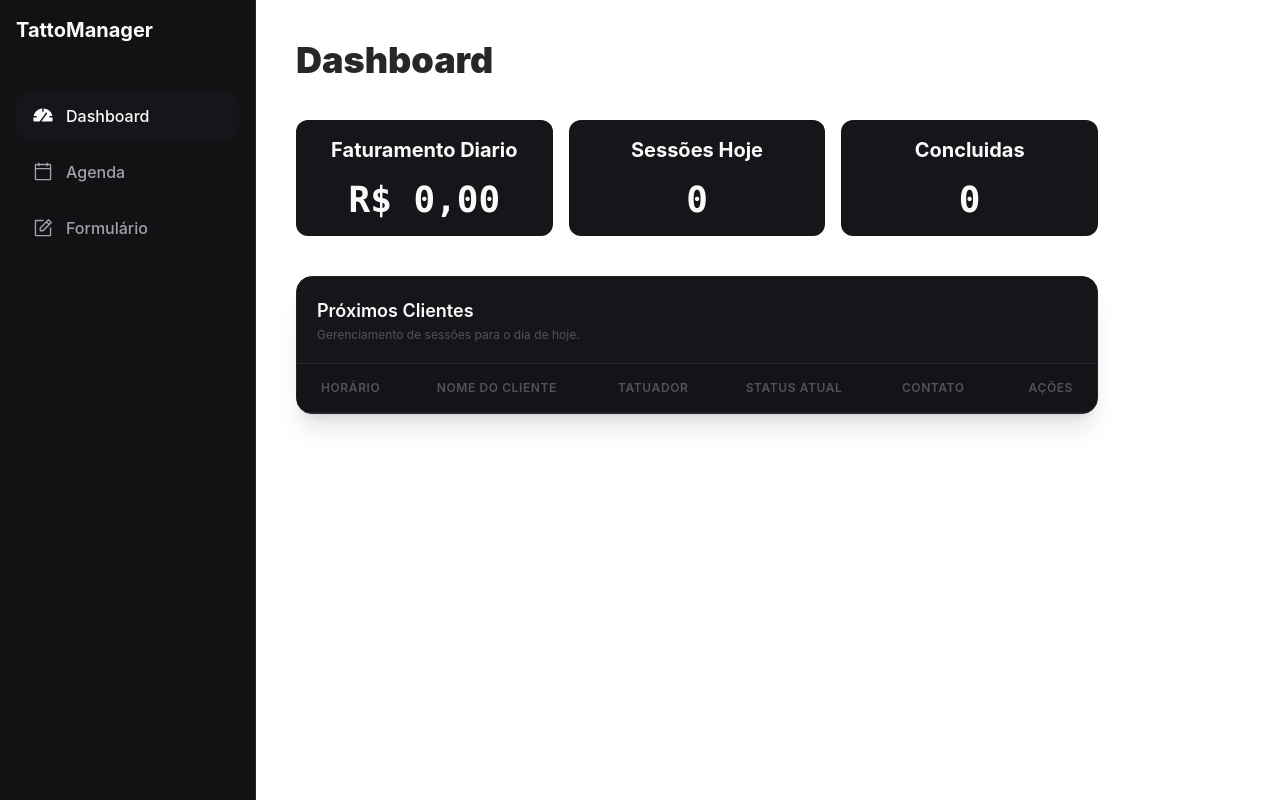
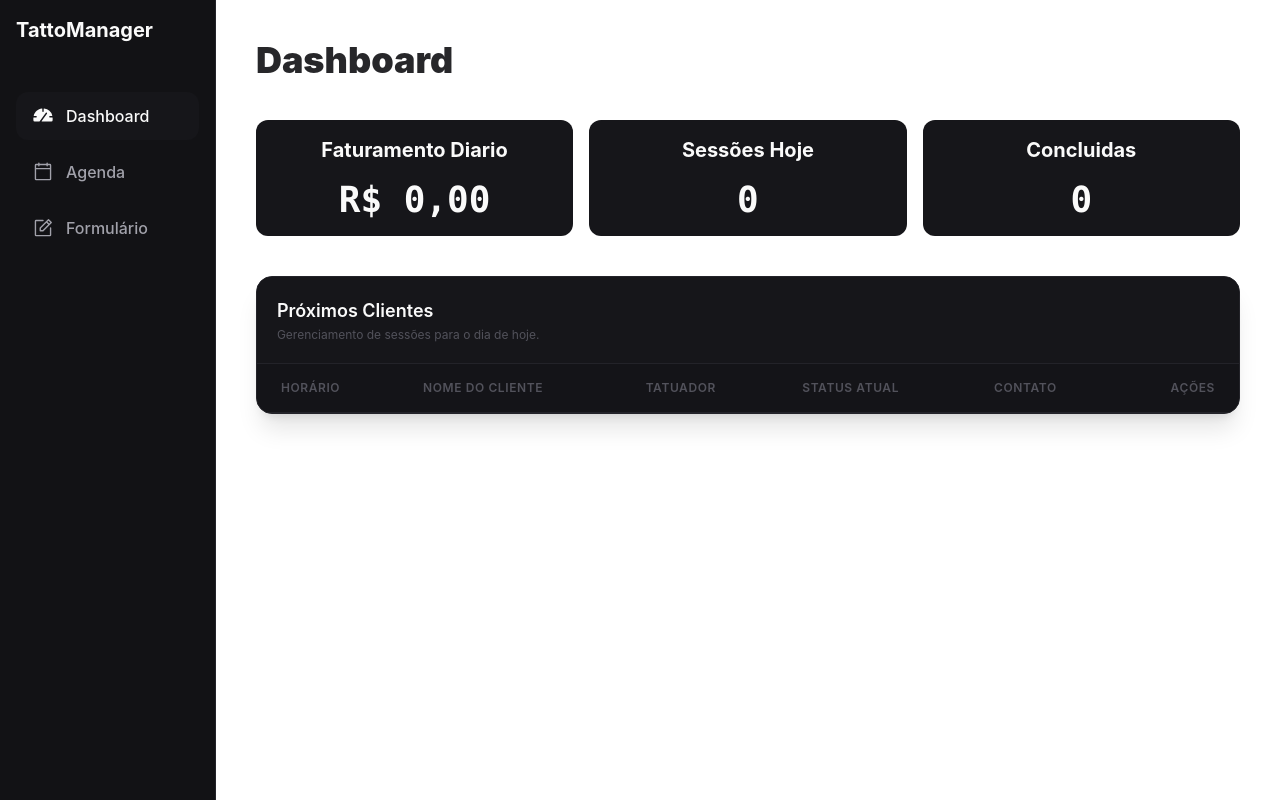
Before and after one commit to augustoteix0/TattooManager, a React (Vite) app: page / in a window 1280 px wide. Built offline with nearby package versions, Linux system fonts and the light colour scheme.

Commit message:
style: tableDashboard responsible

```diff
--- a/src/pages/Dashboard/Dashboard.tsx
+++ b/src/pages/Dashboard/Dashboard.tsx
@@ -43,7 +43,7 @@ export function Dashboard() {
   }).length
 
   return (
-    <div className="p-10">
+    <div className="p-10 w-full max-w-full overflow-hidden">
       <h1 className="text-4xl font-black text-zinc-800">Dashboard</h1>
       <div className="grid grid-cols-1 md:grid-cols-3 gap-4 pt-6 md:pt-10">
         <div className="cardDash">
```
